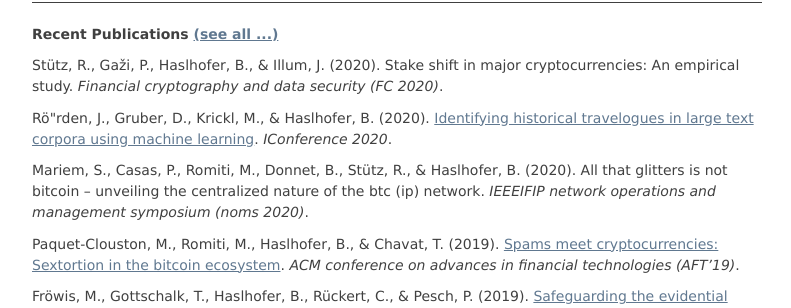
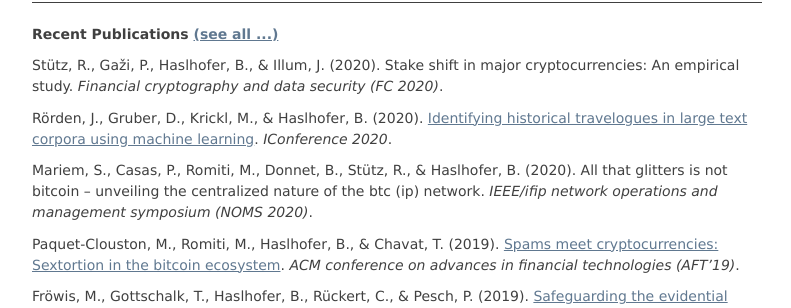
Before and after one commit to behas/behas.github.com, a Jekyll site: the page built from index.html, in a window 1280 px wide and 900 px high, scrolled down 1018 px. Shown: the part 150-458 px from the top of the window, without its empty margins (243-1034 px from the left). Built offline with Jekyll 4.4.1, drawn with Linux system fonts in a browser that asks for light colours.

Commit message:
fixed bib

```diff
--- a/_data/papers.yml
+++ b/_data/papers.yml
@@ -21,7 +21,7 @@
 - id: Roerden:2020a
   type: paper-conference
   author:
-  - family: Rö"rden
+  - family: Rörden
     given: Jan
   - family: Gruber
     given: Doris
@@ -55,7 +55,7 @@
   - year: 2020
   title: All that glitters is not bitcoin – unveiling the centralized nature of the
     btc (ip) network
-  container-title: IEEEIFIP network operations and management symposium (noms 2020)
+  container-title: IEEE/ifip network operations and management symposium (NOMS 2020)
 
 - id: PaquetClouson:2019bb
   type: paper-conference
--- a/bibliography.bib
+++ b/bibliography.bib
@@ -10,7 +10,7 @@
 
 @inproceedings{Roerden:2020a,
     title={Identifying Historical Travelogues in Large Text Corpora Using Machine Learning},
-    author={Jan R{\"o"}rden and Doris Gruber and Martin Krickl and Bernhard Haslhofer},
+    author={Jan R{\"o}rden and Doris Gruber and Martin Krickl and Bernhard Haslhofer},
     booktitle={iConference 2020},
     address={Boras, Sweden},
     year={2020},
@@ -20,7 +20,7 @@
 @inproceedings{Mariem:2020a,
 	title={All that Glitters is not Bitcoin – Unveiling the Centralized Nature of the BTC (IP) Network},
 	author={Sami Ben Mariem and Pedro Casas and Matteo Romiti and Benoit Donnet and Rainer St{\"u}tz and Bernhard Haslhofer},
-	booktitle={IEEE\/IFIP Network Operations and Management Symposium (NOMS 2020)},
+	booktitle={IEEE/IFIP Network Operations and Management Symposium ({NOMS 2020})},
 	year={2020}
 }
 
```
